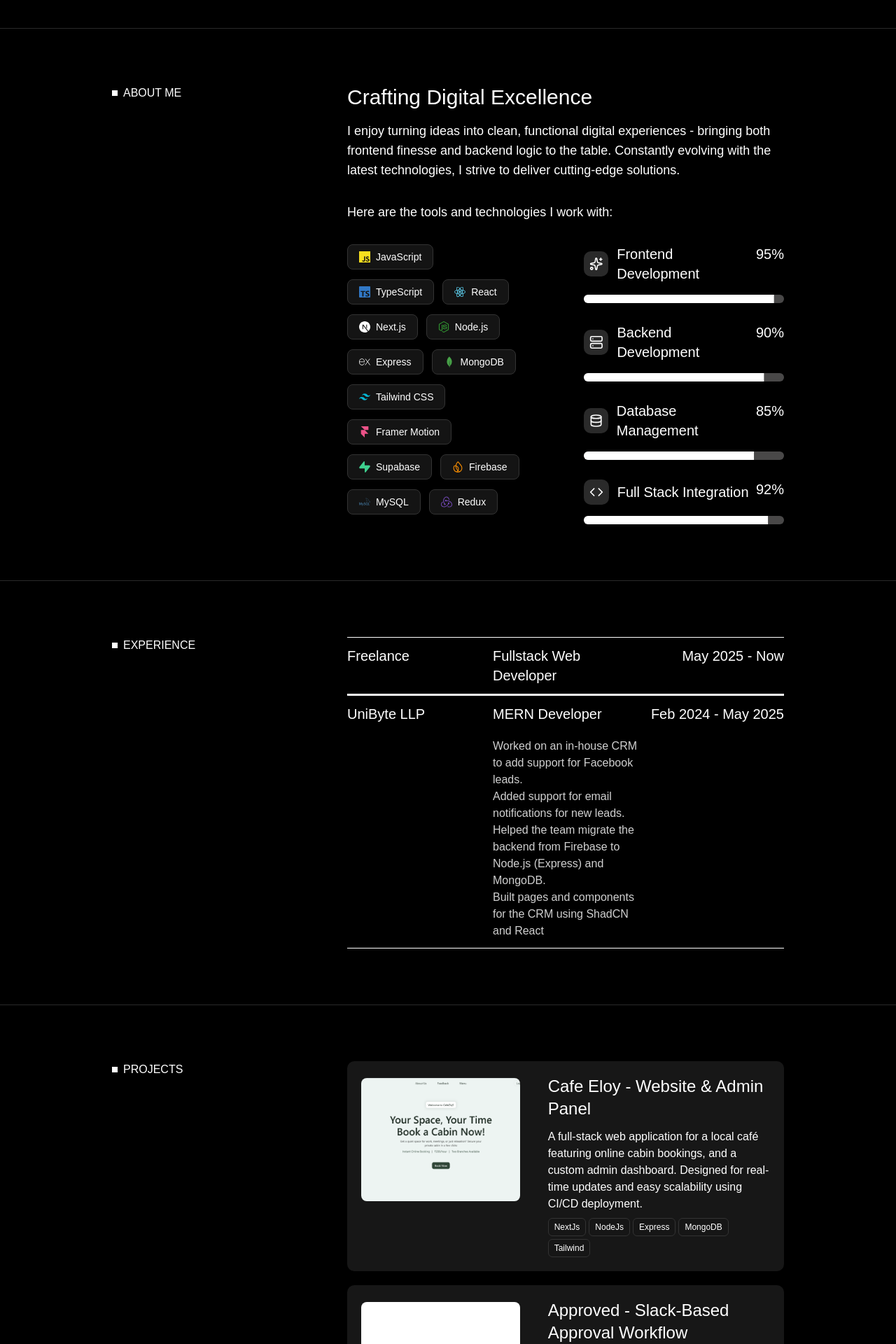
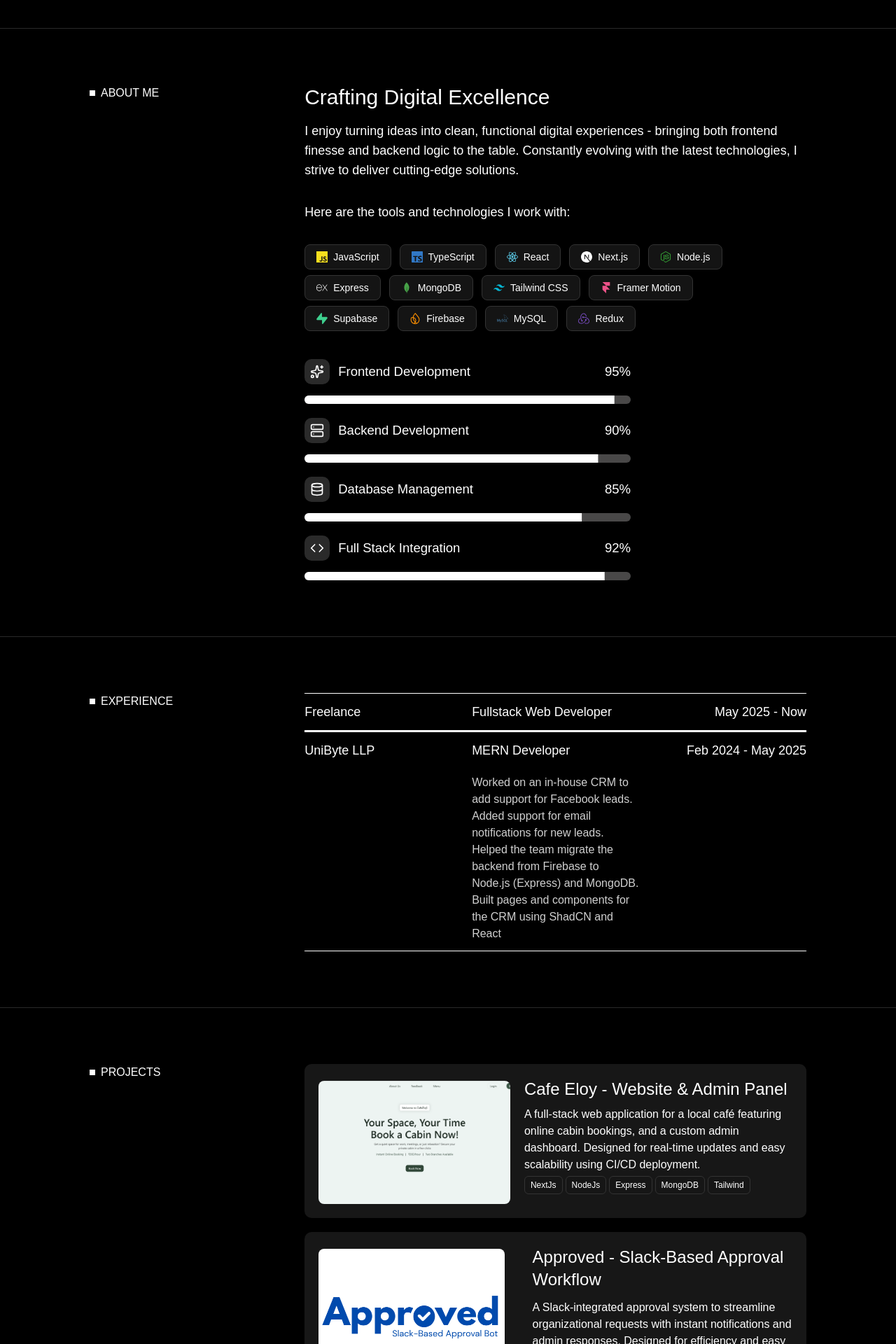
Before and after one commit to aayushcyy/aayushPorfolio, a Next.js app: page / in a window 1280 px wide. Shown: the part 760-2680 px from the top of the page at 70% size. Built offline with nearby package versions, Linux system fonts and the light colour scheme; a web font is replaced by a local one.

Commit message:
feat: implement responsiveness for screens larger than 1024px

```diff
--- a/app/Components/About.jsx
+++ b/app/Components/About.jsx
@@ -57,7 +57,7 @@ export default function About() {
     { name: "Redux", icon: "SiRedux", color: "#764ABC" },
   ];
   return (
-    <div className="w-full flex justify-center items-center text-white font-funnel md:px-40 px-5 md:py-20 py-10">
+    <div className="w-full flex justify-center items-center text-white font-funnel lg:px-[10vw] md:px-40 px-5 md:py-20 py-10">
       <div className="flex md:flex-row flex-col gap-15 w-full md:justify-between">
         <div className="flex flex-col gap-2 justify-between">
           <div className="flex items-center gap-2">
@@ -65,8 +65,8 @@ export default function About() {
             <p className="uppercase">About me</p>
           </div>
         </div>
-        <div className="md:w-[65%] h-full flex flex-col items-start gap-4">
-          <p className="text-3xl md:font-medium">Crafting Digital Excellence</p>
+        <div className="md:w-[70%] h-full flex flex-col items-start gap-4">
+          <p className="text-3xl">Crafting Digital Excellence</p>
           <p className="text-lg font-thin">
             I enjoy turning ideas into clean, functional digital experiences -
             bringing both frontend finesse and backend logic to the table.
@@ -76,9 +76,9 @@ export default function About() {
           <p className="text-lg font-thin my-4">
             Here are the tools and technologies I work with:
           </p>
-          <div className="flex md:flex-row flex-col md:gap-20 gap-12">
+          <div className="flex flex-col lg:gap-10 gap-12">
             {/* Skills */}
-            <div className="flex flex-wrap gap-x-3 md:gap-y-0 gap-y-1.5 md:w-[90%]">
+            <div className="flex flex-wrap gap-x-3 md:gap-y-2 gap-y-1.5 md:w-[90%]">
               {techSkills.map((skill, index) => {
                 const IconComponent = icons[skill.icon];
                 return (
@@ -93,7 +93,7 @@ export default function About() {
               })}
             </div>
             {/* Progress Bars */}
-            <div className="w-full flex flex-col gap-7">
+            <div className="lg:w-[65%] md:w-[100%] flex flex-col gap-5">
               {/* Frontend */}
               <SkillBar
                 label="Frontend Development"
--- a/app/Components/Contact.jsx
+++ b/app/Components/Contact.jsx
@@ -18,15 +18,15 @@ import { Button } from "@/components/ui/button";
 
 export default function Contact() {
   return (
-    <div className="w-full h-screen flex flex-col justify-start md:gap-16 gap-12 pt-28 font-funnel text-white md:px-40 px-5  relative overflow-hidden">
+    <div className="w-full h-screen flex flex-col justify-start md:gap-16 gap-12 pt-28 font-funnel text-white lg:px-[10vw] md:px-40 px-5  relative overflow-hidden">
       {/* Heading */}
       <div className="flex md:flex-row flex-col gap-8 md:gap-0 justify-between">
         <div className="flex flex-col md:gap-5 gap-3">
-          <p className="md:text-5xl text-3xl">
+          <p className="text-[clamp(1.5rem,_2vw_+_1rem,_5rem)] leading-tight">
             Ready to start your next project?
             <br className="md:flex hidden" /> I am.
           </p>
-          <p className="text-lg font-normal">
+          <p className="text-[clamp(1rem,_1rem_+_0.2vw,_2rem)] font-normal">
             Whether it's a freelance project or a full-time role, I'd love to
             hear from you.
           </p>
--- a/app/Components/Experience.jsx
+++ b/app/Components/Experience.jsx
@@ -5,7 +5,7 @@ import React, { useState } from "react";
 export default function Experience() {
   const [expOpen, setExpOpen] = useState(true);
   return (
-    <div className="w-full flex justify-center items-start md:pt-20 text-white font-funnel md:px-40 px-5 md:py-20 py-10">
+    <div className="w-full flex justify-center items-start md:pt-20 text-white font-funnel lg:px-[10vw] md:px-40 px-5 md:py-20 py-10">
       <div className="md:flex md:flex-row flex flex-col md:gap-0 gap-20 w-full md:justify-between relative">
         <div className="flex flex-col gap-2 justify-between">
           <div className="flex items-center gap-2">
@@ -13,7 +13,7 @@ export default function Experience() {
             <p className="uppercase">Experience</p>
           </div>
         </div>
-        <div className="md:w-[65%] h-full flex flex-col items-start ">
+        <div className="md:w-[70%] h-full flex flex-col items-start ">
           <div
             className={
               !expOpen
@@ -22,7 +22,7 @@ export default function Experience() {
             }
             onClick={() => setExpOpen(!expOpen)}
           >
-            <div className="w-full hidden md:grid md:grid-cols-3 md:text-xl ">
+            <div className="w-full hidden md:grid md:grid-cols-3 lg:text-lg">
               <div className="">Freelance</div>
               <div className="">Fullstack Web Developer</div>
               <div className="text-end">May 2025 - Now</div>
@@ -37,7 +37,9 @@ export default function Experience() {
             </div>
             {!expOpen && (
               <div
-                className={!expOpen ? `w-full grid md:grid-cols-3` : `hidden`}
+                className={
+                  !expOpen ? `w-full grid md:grid-cols-3 font-thin` : `hidden`
+                }
               >
                 <div className=""></div>
                 <div className=" text-[#ffffffd0] md:w-full w-[88%]">
@@ -60,7 +62,7 @@ export default function Experience() {
             }
             onClick={() => setExpOpen(!expOpen)}
           >
-            <div className="w-full hidden md:grid md:grid-cols-3 md:text-xl ">
+            <div className="w-full hidden md:grid md:grid-cols-3 lg:text-lg">
               <div className="">UniByte LLP</div>
               <div className="">MERN Developer</div>
               <div className="text-end">Feb 2024 - May 2025</div>
@@ -75,7 +77,9 @@ export default function Experience() {
             </div>
             {expOpen && (
               <div
-                className={expOpen ? `w-full grid md:grid-cols-3` : `hidden`}
+                className={
+                  expOpen ? `w-full grid md:grid-cols-3 font-thin` : `hidden`
+                }
               >
                 <div className=""></div>
                 <div className=" text-[#ffffffd0]">
--- a/app/Components/HeroSection.jsx
+++ b/app/Components/HeroSection.jsx
@@ -7,7 +7,7 @@ import { motion } from "framer-motion";
 
 export default function HeroSection() {
   return (
-    <div className="w-full md:h-[100vh] h-[90vh] flex md:justify-center md:items-center text-white font-funnel lg:px-[10.5%] md:px-10 px-5 pt-24 md:pt-0">
+    <div className="w-full md:h-[100vh] h-[90vh] flex md:justify-center md:items-center text-white font-funnel lg:px-[10vw] md:px-10 px-5 pt-24 md:pt-0">
       <div className="flex md:flex-row flex-col md:gap-0 gap-[3.5rem] w-full md:justify-between">
         <div className="flex flex-col gap-2 justify-end">
           <motion.div
--- a/app/Components/Navbar.jsx
+++ b/app/Components/Navbar.jsx
@@ -17,7 +17,7 @@ export default function Navbar() {
 
   return (
     <>
-      <nav className="z-50 backdrop-blur-lg border-white/10 border-b-[1px]  text-white font-funnel fixed w-full lg:px-[10.5%] px-5">
+      <nav className="z-50 backdrop-blur-lg border-white/10 border-b-[1px]  text-white font-funnel fixed w-full lg:px-[10vw]  px-5">
         <div>
           <div className="flex justify-between w-full items-center md:py-2 py-1.5">
             {/* Logo */}
--- a/app/Components/Projects.jsx
+++ b/app/Components/Projects.jsx
@@ -20,7 +20,7 @@ export default function Projects() {
   const [showMore, setShowMore] = useState(false);
 
   return (
-    <div className="w-full md:min-h-screen flex justify-center items-start text-white font-funnel md:px-40 px-5 md:py-20 py-10">
+    <div className="w-full md:min-h-screen flex justify-center items-start text-white font-funnel lg:px-[10vw] md:px-40 px-5 md:py-20 py-10">
       <div className="flex md:flex-row flex-col gap-20 w-full md:justify-between">
         {/* Heading */}
         <div className="flex flex-col gap-2 justify-between">
@@ -30,14 +30,14 @@ export default function Projects() {
           </div>
         </div>
         {/* Projects */}
-        <div className="md:w-[65%] h-full flex flex-col gap-5 items-start">
+        <div className="md:w-[70%] h-full flex flex-col gap-5 items-start">
           {/* Project 1 */}
           <div
-            className="flex md:flex-row flex-col w-full md:p-5 p-4 rounded-lg md:gap-10 gap-5 h-full bg-[#171717]"
+            className="flex md:flex-row flex-col w-full md:p-5 p-4 rounded-lg md:gap-10 lg:gap-5 gap-5 h-full bg-[#171717]"
             onMouseEnter={() => setLinkForP1(true)}
             onMouseLeave={() => setLinkForP1(false)}
           >
-            <div className="md:w-1/2 h-full flex items-center justify-center">
+            <div className="md:w-1/2 h-full flex items-center justify-center relative">
               <div className="w-full h-44 mt-1 flex items-center justify-center overflow-hidden rounded-md relative">
                 <Image
                   src={cafeImage}
@@ -48,7 +48,7 @@ export default function Projects() {
                 />
                 {linkForP1 && (
                   <div className="w-full h-full absolute flex items-center justify-center bg-[#000000c7] transition-all duration-300">
-                    <div className="flex items-center gap-5 mt-3">
+                    <div className="flex flex-wrap justify-center items-center gap-5 lg:gap-2 mt-3">
                       <Button
                         variant="outline"
                         className="bg-white text-black hover:bg-[#dfdfdf] transition-all ease-in-out duration-300 cursor-pointer"
@@ -82,10 +82,8 @@ export default function Projects() {
                 )}
               </div>
             </div>
-            <div className="flex flex-col gap-2 md:w-[70%]">
-              <p className="text-2xl md:font-medium mb-1">
-                Cafe Eloy - Website & Admin Panel
-              </p>
+            <div className="flex flex-col gap-2 lg:gap-1 md:w-[70%]">
+              <p className="text-2xl mb-1">Cafe Eloy - Website & Admin Panel</p>
               <p className="font-thin">
                 A full-stack web application for a local café featuring online
                 cabin bookings, and a custom admin dashboard. Designed for
@@ -124,7 +122,7 @@ export default function Projects() {
                 />
                 {linkForP2 && (
                   <div className="w-full h-full absolute flex items-center justify-center bg-[#000000c7] transition-all duration-300">
-                    <div className="flex items-center gap-4 mt-3">
+                    <div className="flex flex-wrap items-center justify-center gap-4 lg:gap-2 mt-3">
                       <Popover>
                         <PopoverTrigger className="bg-white text-black hover:bg-[#dfdfdf] transition-all ease-in-out duration-300 cursor-pointer text-sm font-medium flex items-center gap-2 px-4 py-2 rounded-md">
                           <BookOpen className="size-4" /> Docs
@@ -216,7 +214,7 @@ export default function Projects() {
               </div>
             </div>
             <div className="flex flex-col gap-2 md:w-[70%]">
-              <p className="text-2xl md:font-medium mb-1">
+              <p className="text-2xl mb-1">
                 Approved - Slack-Based Approval Workflow
               </p>
               <p className="font-thin">
@@ -258,7 +256,7 @@ export default function Projects() {
                   />
                   {linkForP3 && (
                     <div className="w-full h-full absolute flex items-center justify-center bg-[#000000c7] transition-all duration-300">
-                      <div className="flex items-center gap-5 mt-3">
+                      <div className="flex flex-wrap justify-center items-center gap-5 lg:gap-2 mt-3">
                         <Button
                           variant="outline"
                           className="bg-white text-black hover:bg-[#dfdfdf] transition-all ease-in-out duration-300 cursor-pointer"
@@ -293,7 +291,7 @@ export default function Projects() {
                 </div>
               </div>
               <div className="flex flex-col gap-2 md:w-[70%]">
-                <p className="text-2xl md:font-medium mb-1">
+                <p className="text-2xl  mb-1">
                   BdayCard Generator - Interactive Birthday Card Creator
                 </p>
                 <p className="font-thin">
--- a/app/Components/SkillBar.jsx
+++ b/app/Components/SkillBar.jsx
@@ -23,12 +23,12 @@ export default function SkillBar({ value, label, icon }) {
 
   return (
     <div className="flex flex-col md:gap-4 gap-3" ref={ref}>
-      <div className="flex justify-between text-xl">
+      <div className="flex justify-between items-center text-xl">
         <div className="flex items-center gap-3">
           {icon}
-          <p>{label}</p>
+          <p className="text-[clamp(1rem,_1rem_+_0.2vw,_2rem)]">{label}</p>
         </div>
-        <p>{progress}%</p>
+        <p className="text-[clamp(1rem,_1rem_+_0.2vw,_2rem)]">{progress}%</p>
       </div>
       <div>
         <Progress
```
